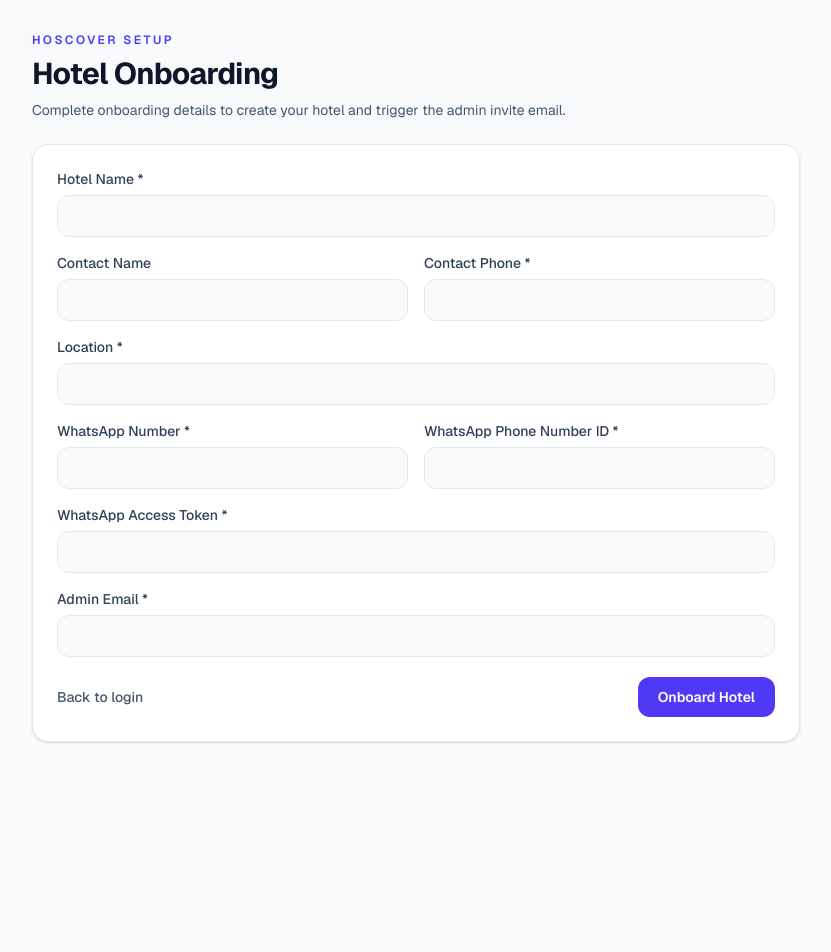
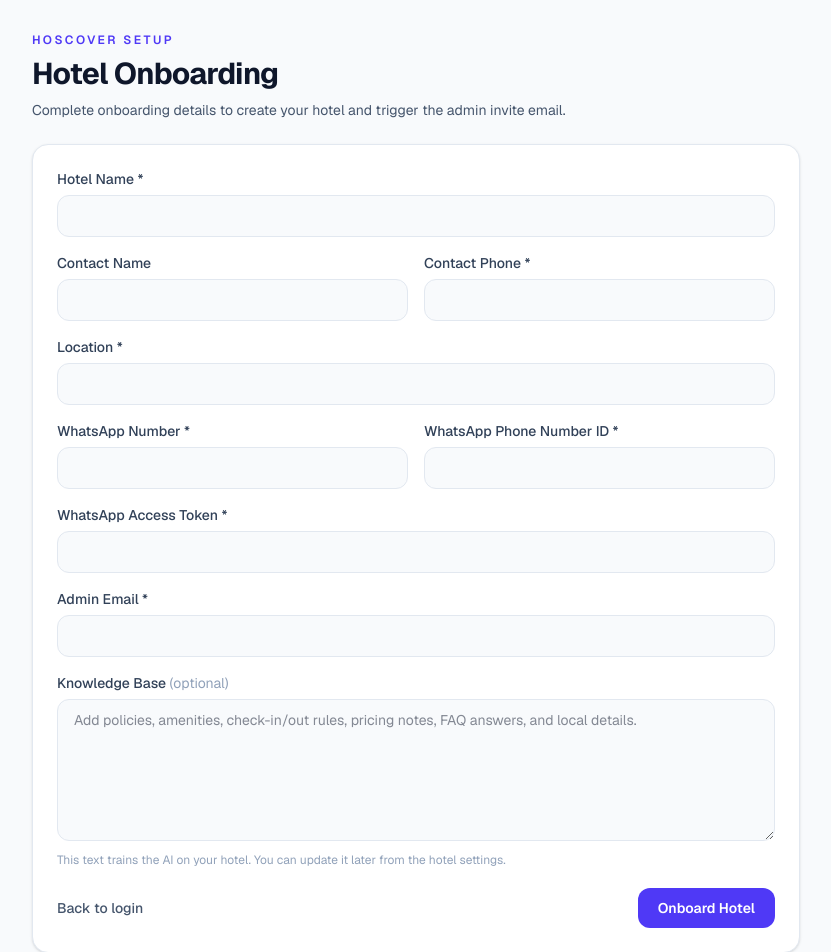
Before and after one commit to cathynat27/hosTest, a Next.js app: page /onboarding in a window 1280 px wide. Shown: the top 952 px of the page, without its empty margins (224-1055 px from the left). Before the commit the page ends 800 px from the top, so only its background shows below. Built offline with nearby package versions, Linux system fonts and the light colour scheme.

Commit message:
add knowledge text field to hotel onboarding form and API request

```diff
--- a/app/onboarding/page.tsx
+++ b/app/onboarding/page.tsx
@@ -53,6 +53,7 @@
   whatsappPhoneNumberId: "",
   whatsappAccessToken: "",
   adminEmail: "",
+  knowledge_text: "",
 };
 
 export default function HotelOnboardingPage() {
@@ -227,6 +228,23 @@
               />
               {errors.adminEmail && <p className="mt-1 text-xs text-red-600">{errors.adminEmail}</p>}
             </div>
+
+            <div className="md:col-span-2">
+              <label htmlFor="knowledge_text" className="mb-1.5 block text-sm font-medium text-slate-700">
+                Knowledge Base <span className="font-normal text-slate-400">(optional)</span>
+              </label>
+              <textarea
+                id="knowledge_text"
+                rows={6}
+                value={form.knowledge_text ?? ""}
+                onChange={(event) => setForm((prev) => ({ ...prev, knowledge_text: event.target.value }))}
+                placeholder="Add policies, amenities, check-in/out rules, pricing notes, FAQ answers, and local details."
+                className="w-full resize-y rounded-xl border border-slate-200 bg-slate-50 px-4 py-2.5 text-sm text-slate-900 outline-none focus:border-indigo-500 focus:bg-white focus:ring-4 focus:ring-indigo-500/10"
+              />
+              <p className="mt-1 text-xs text-slate-400">
+                This text trains the AI on your hotel. You can update it later from the hotel settings.
+              </p>
+            </div>
           </div>
 
           {error && (
--- a/lib/api.ts
+++ b/lib/api.ts
@@ -19,6 +19,7 @@
   method?: "GET" | "POST";
   body?: unknown;
   requiresAuth?: boolean;
+  extraHeaders?: Record<string, string>;
 };
 
 export class ApiError extends Error {
@@ -87,13 +88,14 @@
 }
 
 async function apiRequest<T>(path: string, options: RequestOptions = {}): Promise<T> {
-  const { method = "GET", body, requiresAuth = true } = options;
+  const { method = "GET", body, requiresAuth = true, extraHeaders } = options;
   const controller = new AbortController();
   const timeout = setTimeout(() => controller.abort(), REQUEST_TIMEOUT_MS);
 
   const headers: Record<string, string> = {
     Accept: "application/json",
     "Content-Type": "application/json",
+    ...extraHeaders,
   };
 
   if (requiresAuth) {
@@ -277,10 +279,19 @@
 }
 
 export async function onboardHotel(payload: OnboardHotelRequest): Promise<OnboardHotelResponse> {
+  const secret = process.env.NEXT_PUBLIC_SUPERADMIN_SECRET;
+  const extraHeaders: Record<string, string> = secret
+    ? { "x-superadmin-secret": secret }
+    : {};
+
   const response = await apiRequest<unknown>("/api/auth/onboard-hotel", {
     method: "POST",
-    body: payload,
+    body: {
+      ...payload,
+      knowledge_text: payload.knowledge_text?.trim() || undefined,
+    },
     requiresAuth: false,
+    extraHeaders,
   });
   return ensureOnboardHotelShape(response);
 }
--- a/types/index.ts
+++ b/types/index.ts
@@ -82,6 +82,7 @@
   whatsappPhoneNumberId: string;
   whatsappAccessToken: string;
   adminEmail: string;
+  knowledge_text?: string;
 };
 
 export type OnboardHotelResponse = {
```
